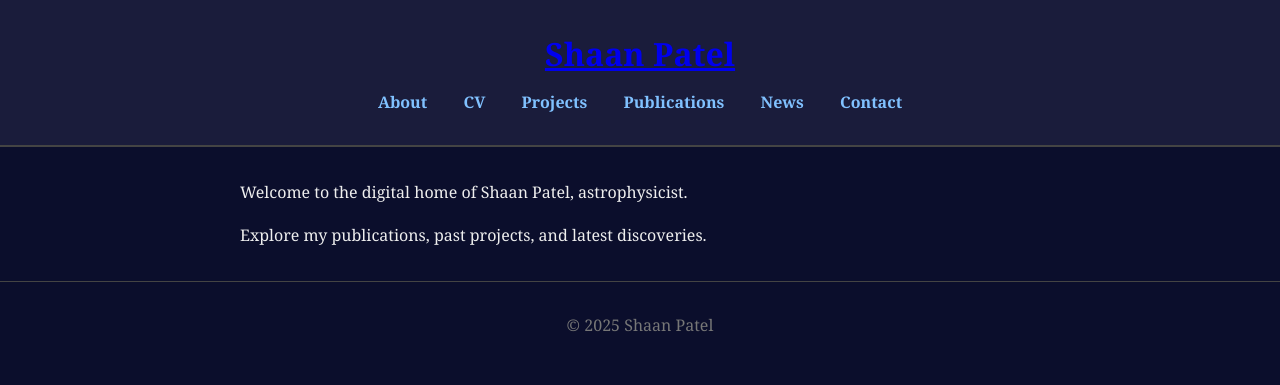
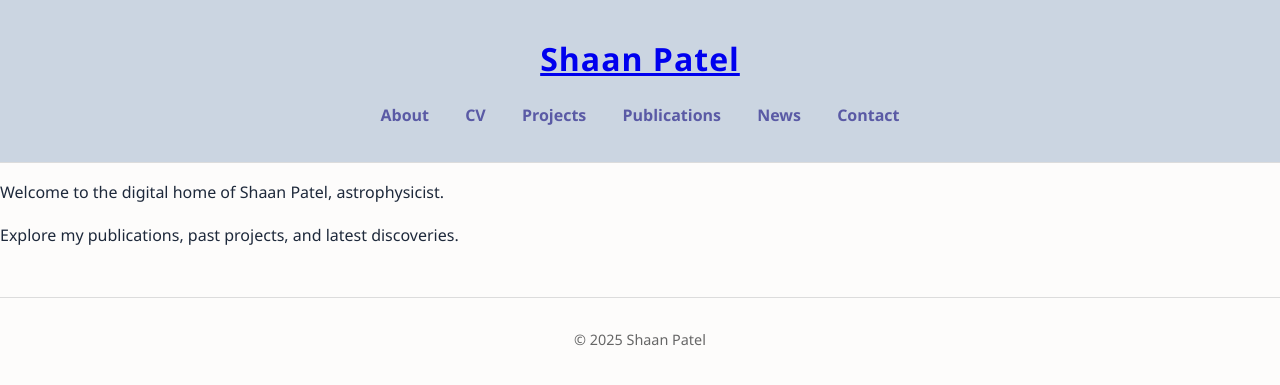
Before and after one commit to shaandpatel/shaandpatel.github.io, a Jekyll site: the page built from index.md, in a window 1280 px wide. Shown: the top 385 px of the page. Built offline with Jekyll 4.4.1, drawn with Linux system fonts in a browser that asks for light colours.

Commit message:
new style

```diff
--- a/assets/css/style.css
+++ b/assets/css/style.css
@@ -1,22 +1,32 @@
+:root {
+  --bg: #fdfcfb;
+  --primary: #cbd5e1;
+  --accent: #bfa2db;
+  --text: #1e293b;
+  --link: #5a5aa5;
+  --border: #dcdcdc;
+}
+
 body {
-  font-family: 'Georgia', serif;
-  background-color: #0b0e2c;
-  color: #eee;
   margin: 0;
-  padding: 0;
+  font-family: 'Segoe UI', 'Helvetica Neue', sans-serif;
+  background-color: var(--bg);
+  color: var(--text);
+  line-height: 1.7;
+  font-size: 1rem;
 }
 
 header {
-  background: #1a1c3b;
-  padding: 2rem;
+  background-color: var(--primary);
+  padding: 2rem 1rem;
   text-align: center;
-  border-bottom: 2px solid #444;
+  border-bottom: 1px solid var(--border);
 }
 
 header h1 {
   margin: 0;
   font-size: 2rem;
-  color: #f0f0f0;
+  letter-spacing: 1px;
 }
 
 nav {
@@ -24,26 +34,30 @@ nav {
 }
 
 nav a {
+  color: var(--link);
+  text-decoration: none;
   margin: 0 1rem;
-  color: #80c1ff;
-  text-decoration: none;
-  font-weight: bold;
+  font-weight: 600;
 }
 
 nav a:hover {
   text-decoration: underline;
 }
 
-main {
-  max-width: 800px;
+.container {
+  max-width: 720px;
   margin: 2rem auto;
   padding: 0 1rem;
-  line-height: 1.7;
+}
+
+main {
+  padding-bottom: 2rem;
 }
 
 footer {
   text-align: center;
+  font-size: 0.9rem;
+  color: #666;
+  border-top: 1px solid var(--border);
   padding: 1rem;
-  color: #777;
-  border-top: 1px solid #444;
 }
```
